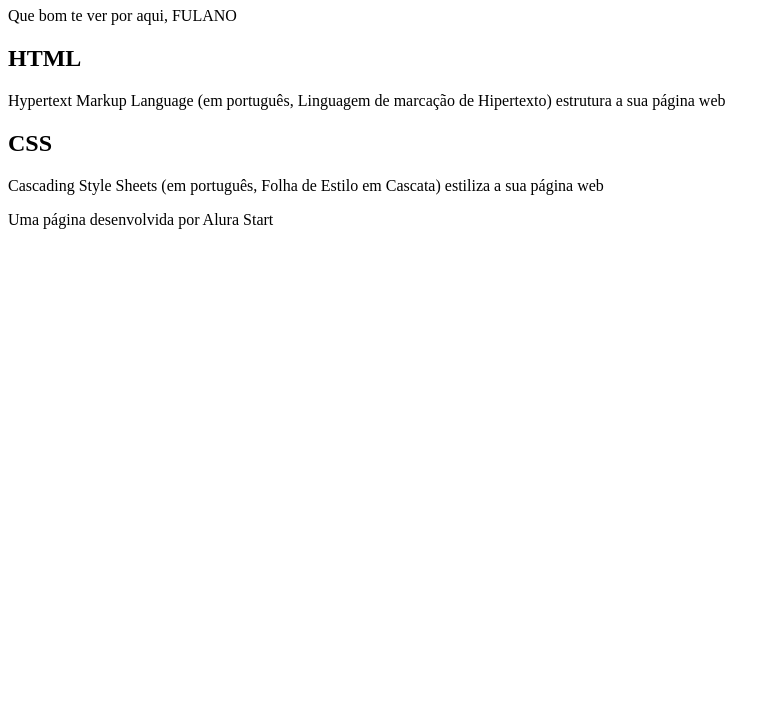
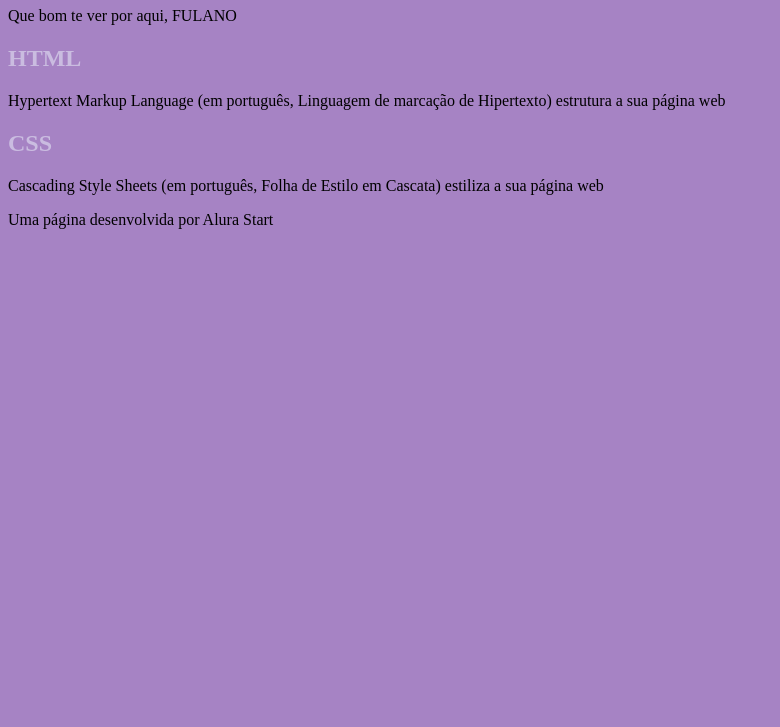
Before and after one commit to Vitoriasamtos/ol-mundo-, a plain HTML site: page index.html in a window 1280 px wide. Shown: the part 73-800 px from the top of the page, without its empty margins (0-780 px from the left). Drawn offline with Linux system fonts and the light colour scheme.

Commit message:
Pending changes exported from your codespace

```diff
--- a/index.html
+++ b/index.html
@@ -4,6 +4,7 @@
     <meta charset="UTF-8">
     <meta name="viewport" content="width=device-width, initial-scale=1.0">
     <title>Document</title>
+    <link rel="stylesheet" href="style.css">
 </head>
 <body>
     <header>
--- a/style.css
+++ b/style.css
@@ -1,8 +1,8 @@
 h2{
-    color:rgb(110, 59, 194);
+    color:rgb(202, 188, 224);
 }
 
 body {
-    background-color: rgb(113, 55, 168);
+    background-color: rgb(166, 131, 196);
     color:black;
 }
```
